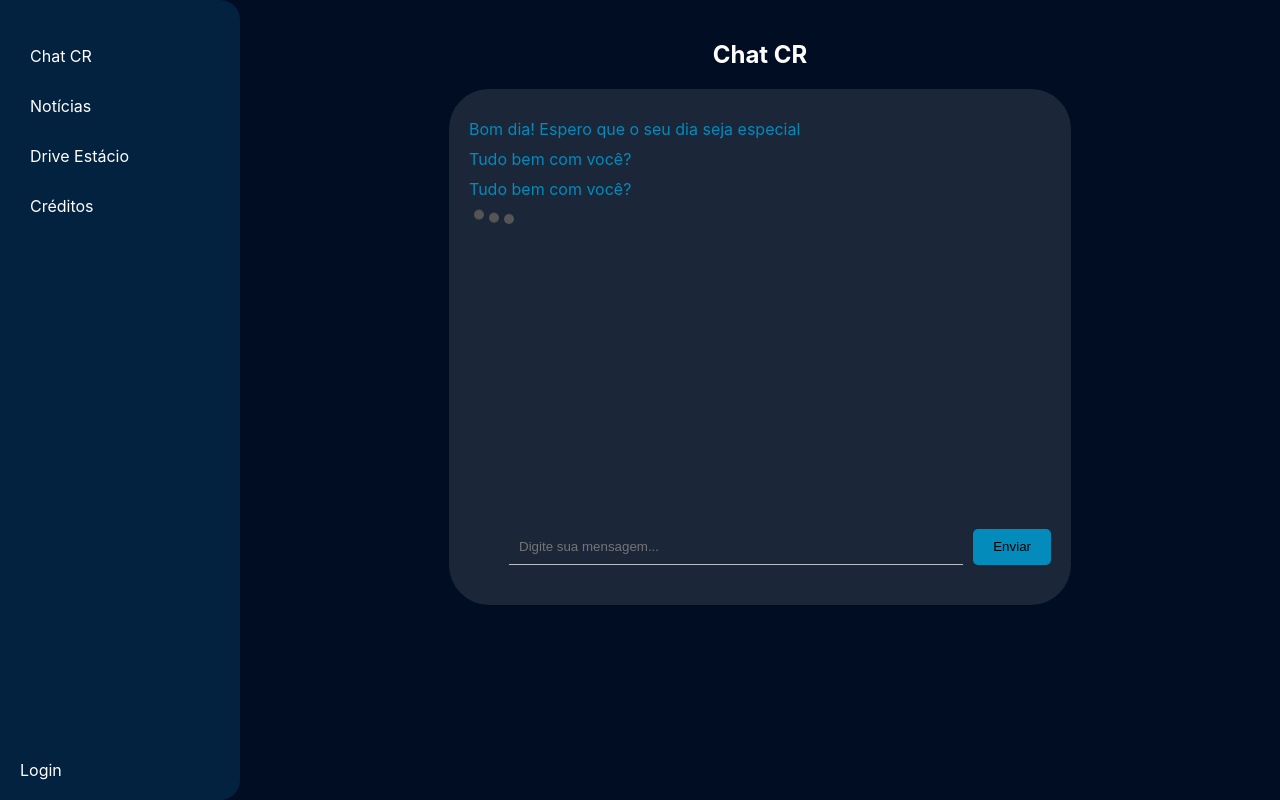
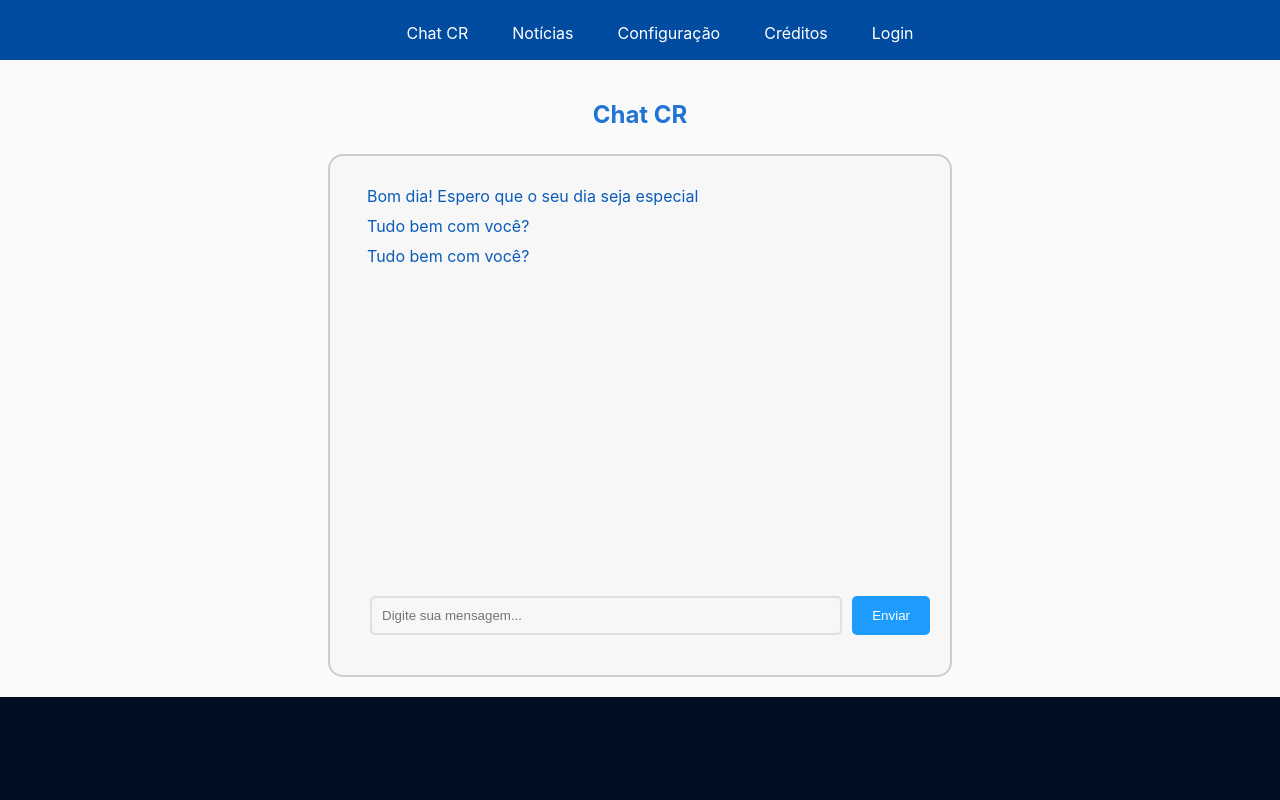
Before and after one commit to estevam5s/chatbot-ltd-estacio, a React (Create React App) app: page /chat in a window 1280 px wide. Built offline with nearby package versions, Linux system fonts and the light colour scheme.

Commit message:
:boom: melhorias no currículo

```diff
--- a/package.json
+++ b/package.json
@@ -16,6 +16,7 @@
     "@types/react-dom": "^18.3.0",
     "axios": "^1.7.2",
     "jspdf": "^2.5.1",
+    "jspdf-autotable": "^3.8.2",
     "newsapi": "^2.4.1",
     "patch-package": "^8.0.0",
     "pg": "^8.12.0",
--- a/src/App.js
+++ b/src/App.js
@@ -21,10 +21,13 @@ function App() {
               <Link to="/noticias" className="nav-link">Notícias</Link>
             </li>
             <li className="nav-item">
-              <Link to="/configuracao" className="nav-link">Drive Estácio</Link>
+              <Link to="/configuracao" className="nav-link">Configuração</Link>
             </li>
             <li className="nav-item">
               <Link to="/creditos" className="nav-link">Créditos</Link>
+            </li>
+            <li className="nav-item">
+              <Link to="/login" className="nav-link">Login</Link>
             </li>
           </ul>
         </nav>
@@ -39,10 +42,6 @@ function App() {
             <Route path="/chat" element={<Chat />} />
           </Routes>
         </div>
-
-        <div className="login-link">
-          <Link to="/login" className="nav-link">Login</Link>
-        </div>
       </div>
     </Router>
   );
--- a/src/estilos/app.css
+++ b/src/estilos/app.css
@@ -3,43 +3,45 @@
 /* Container principal */
 .app-container {
   display: flex;
-  height: 100vh;
+  flex-direction: column;
+  height: auto;
+  background-color: #fafafa;
 }
 
 /* Estilos da barra de navegação */
 .navbar {
-  background-color: #03223F; /* Cor de fundo da navegação */
-  padding: 20px;
-  width: 200px;
-  position: relative;
-  border-top-right-radius: 20px; /* Adicionando bordas arredondadas */
-  border-bottom-right-radius: 20px;
+  background-color: #014BA0; /* Cor de fundo da navegação */
+  width: 100vw;
+  height: 60px;
 }
 
 /* Lista de itens de navegação */
 .nav-menu {
+  display: flex;
+  justify-content: center;
+  align-items: center;
+  flex-direction: row;
   list-style-type: none;
-  padding: 0;
 }
 
 /* Estilos dos itens de navegação */
 .nav-item {
-  margin-bottom: 10px;
+  padding: 7px 12px;
 }
 
 /* Estilos dos links de navegação */
 .nav-link {
   text-decoration: none;
   color: white;
+  border-radius: 5px;
   padding: 10px;
-  border-radius: 5px;
-  display: block;
   transition: background-color 0.3s ease; /* Adicionando transição suave */
 }
 
+
 /* Estilos dos links de navegação ao passar o mouse */
 .nav-link:hover {
-  background-color: #1E415F; /* Cor de fundo ao passar o mouse */
+  background-color: #136bcfbd; /* Cor de fundo ao passar o mouse */
 }
 
 /* Conteúdo principal */
@@ -52,11 +54,3 @@
 .title {
   color: white;
 }
-
-/* Link de login */
-.login-link {
-  position: absolute;
-  bottom: 10px;
-  left: 10px;
-  z-index: 999;
-}
--- a/src/estilos/chat.css
+++ b/src/estilos/chat.css
@@ -6,16 +6,19 @@
 }
 
 .chat-title {
-    margin-bottom: 20px;
-    color: white;
+  margin-bottom: 25px;
+  color: #2174D4;
 }
 
 .chat-box {
-    width: 90%;
-    max-width: 582px;
-    background: rgba(255, 255, 255, 0.1);
+  width: 100%;
+  max-width: 600px;
+  background: rgb(237, 237, 237, 0.3) !important;
+  border: 2px solid #CCCCCC;
   padding: 20px;
-    border-radius: 40px;
+  padding-left: 0px;
+  border-radius: 15px;
+
 }
 
 .messages {
@@ -25,11 +28,15 @@
 }
 
 .message {
-    margin: 10px 0;
+  margin: 10px;
+  text-align: end;
+
 }
 
 .bot-message {
-    color: #038BBB;
+  color: #0A5CB8;
+  padding-left: 27px;
+  text-align: left;
 }
 
 .input-container {
@@ -40,82 +47,18 @@
 .chat-input {
   flex-grow: 1;
   padding: 10px;
-    border: none;
-    border-bottom: 1px solid rgba(255, 255, 255, 0.7);
+  border-radius: 5px;
+  border: 2px solid #dededef6;
   background: transparent;
-    color: white;
+
 }
 
 .send-button {
   padding: 10px 20px;
-    background-color: #038BBB;
+  background-color: #1D9CFE;
   border: none;
   border-radius: 5px;
   cursor: pointer;
-    color: black;
+  color: rgb(255, 255, 255);
   margin-left: 10px;
 }
-
-
-.typing-indicator {
-  display: inline-block;
-  position: relative;
-  width: 10px;
-  height: 10px;
-}
-.typing-indicator span {
-  display: inline-block;
-  width: 10px;
-  height: 10px;
-  border-radius: 50%;
-  background-color: #555;
-  margin-right: 5px;
-  animation: typing-bounce 1s infinite ease-in-out;
-}
-@keyframes typing-bounce {
-  0%, 100% {
-    transform: translateY(0);
-  }
-  50% {
-    transform: translateY(-5px);
-  }
-}
-
-.typing-indicator {
-  display: flex;
-  justify-content: center; /* Centraliza as bolinhas horizontalmente */
-  align-items: center; /* Centraliza as bolinhas verticalmente */
-  width: 50px; /* Ajuste conforme necessário para acomodar a largura total das bolinhas */
-  height: 20px; /* Altura suficiente para o movimento das bolinhas */
-}
-
-.typing-indicator span {
-  display: inline-block;
-  width: 10px; /* Tamanho das bolinhas */
-  height: 10px; /* Tamanho das bolinhas */
-  border-radius: 50%;
-  background-color: #555;
-  margin: 0 2.5px; /* Espaçamento entre as bolinhas */
-  animation: typing-bounce 1.5s infinite ease-in-out;
-}
-
-.typing-indicator span:nth-child(1) {
-  animation-delay: 0s;
-}
-
-.typing-indicator span:nth-child(2) {
-  animation-delay: 0.3s; /* Atraso para a segunda bolinha levantar */
-}
-
-.typing-indicator span:nth-child(3) {
-  animation-delay: 0.6s; /* Atraso para a terceira bolinha levantar */
-}
-
-@keyframes typing-bounce {
-  0%, 100% {
-    transform: translateY(0);
-  }
-  50% {
-    transform: translateY(-5px);
-  }
-}
--- a/src/paginas/chat.js
+++ b/src/paginas/chat.js
@@ -20,16 +20,19 @@ const steps = [
   { question: 'Quantos semestres ao todo tem o seu curso?', key: 'periodo', section: 'academica' },
   { question: 'Qual é o status atual do curso?', key: 'statusAtual', section: 'academica' },
   { question: 'Qual é a fase atual do curso?', key: 'faseAtual', section: 'academica' },
+  { question: 'Deseja adicionar outra formação? (sim ou não)', key: 'adicionarAcademica', section: 'academica' },
   { question: 'Vamos falar agora sobre a sua carreira, podemos dar continuidade?', key: 'resposta', section: 'resposta' },
   { question: 'Qual é o nome da empresa em que trabalha ou já trabalhou?', key: 'empresa', section: 'experiencia' },
   { question: 'Qual era o cargo ocupado ou que ocupa atualmente?', key: 'trabalho', section: 'experiencia' },
   { question: 'Quanto tempo você ficou trabalhando ou ainda trabalha?', key: 'duracao', section: 'experiencia' },
-  { question: 'Descreva uma função que você desenpenha ou que já desempenhou.', key: 'descricao', section: 'experiencia' },
+  { question: 'Descreva uma função que você desempenha ou que já desempenhou.', key: 'descricao', section: 'experiencia' },
   { question: 'Descreva uma outra função.', key: 'Sdescricao', section: 'experiencia' },
+  { question: 'Deseja adicionar outra experiência? (sim ou não)', key: 'adicionarExperiencia', section: 'experiencia' },
   { question: 'Agora falaremos sobre as suas certificações, podemos começar?', key: 'resposta', section: 'resposta' },
   { question: 'Qual é o nome do seu certificado?', key: 'nome', section: 'certificacoes' },
   { question: 'Qual é o curso relacionado ao certificado?', key: 'curso', section: 'certificacoes' },
   { question: 'Qual é a instituição emissora do certificado?', key: 'instituicao', section: 'certificacoes' },
+  { question: 'Deseja adicionar outro certificado? (sim ou não)', key: 'adicionarCertificacao', section: 'certificacoes' },
   { question: 'Chegamos no final, podemos dar continuidade?', key: 'resposta', section: 'resposta' },
   { question: 'Qual idioma você fala?', key: 'lingua', section: 'idiomas' },
   { question: 'Qual é o seu nível de fluência no idioma?', key: 'fluencia', section: 'idiomas' },
@@ -52,6 +55,9 @@ const Chat = () => {
   const [messages, setMessages] = useState([]);
   const [input, setInput] = useState('');
   const [currentStep, setCurrentStep] = useState(0);
+  const [addingMore, setAddingMore] = useState(false);
+  // eslint-disable-next-line no-unused-vars
+  const [currentSection, setCurrentSection] = useState('');
   const [curriculoData, setCurriculoData] = useState({
     resposta: {},
     dadosPessoais: {},
@@ -95,24 +101,36 @@ const Chat = () => {
       const step = steps[currentStep];
       const newData = { ...curriculoData };
 
-      if (['experiencia', 'academica', 'certificacoes', 'idiomas'].includes(step.section)) {
-        const sectionArray = newData[step.section];
-        const index = sectionArray.length - 1;
-
-        if (sectionArray[index] && !sectionArray[index][step.key]) {
-          sectionArray[index][step.key] = input;
+      if (step.key.startsWith('adicionar')) {
+        const section = step.section;
+        if (input.toLowerCase() === 'sim') {
+          const sectionStartStep = steps.findIndex(s => s.section === section && !s.key.startsWith('adicionar'));
+          setCurrentStep(sectionStartStep);
         } else {
-          const newItem = { [step.key]: input };
-          if (step.subkey) newItem[step.subkey] = [input];
-          sectionArray.push(newItem);
+          setCurrentStep(currentStep + 1);
+        }
+      } else if (['experiencia', 'academica', 'certificacoes'].includes(step.section)) {
+        if (!addingMore) {
+          newData[step.section].push({ [step.key]: input });
+          setCurrentSection(step.section);
+        } else {
+          const sectionArray = newData[step.section];
+          sectionArray[sectionArray.length - 1][step.key] = input;
+        }
+        setAddingMore(true);
+        if (steps[currentStep + 1].key.startsWith('adicionar')) {
+          setCurrentStep(currentStep + 1);
+          setAddingMore(false);
+        } else {
+          setCurrentStep(currentStep + 1);
         }
       } else {
         newData[step.section][step.key] = input;
+        setCurrentStep(currentStep + 1);
       }
 
       setCurriculoData(newData);
       setInput('');
-      setCurrentStep(currentStep + 1);
     }
   };
 
@@ -131,70 +149,43 @@ const Chat = () => {
       doc.setFont('Helvetica', 'bold');
       doc.text(title, 10, yOffset);
       const textWidth = doc.getTextWidth(title);
-      doc.setDrawColor(0, 0, 0); // Preto
-      doc.line(10, yOffset + 2, 10 + textWidth, yOffset + 2); // Sublinhado
+      doc.setDrawColor(0, 0, 0);
+      doc.setLineWidth(0.5);
+      doc.line(10, yOffset + 2, 10 + textWidth, yOffset + 2);
+      yOffset += 10;
+
       doc.setFont('Helvetica', 'normal');
-      doc.setFontSize(12);
-      yOffset += 10;
-      const splitContent = doc.splitTextToSize(content || '', doc.internal.pageSize.width - 20);
-      splitContent.forEach((line, index) => {
-        const parts = line.split(': ');
-        if (parts.length === 2 && (parts[0].toLowerCase().includes('e-mail') || parts[0].toLowerCase().includes('linkedin'))) {
-          doc.text(parts[0] + ': ', 10, yOffset);
-          doc.setTextColor(0, 0, 255); // Azul para links e emails
-          doc.text(parts[1].trim(), 10 + doc.getTextWidth(parts[0] + ': '), yOffset);
-          doc.setTextColor(0, 0, 0); // Preto para o restante
-        } else {
-          doc.text(line, 10, yOffset);
-        }
-        yOffset += doc.internal.getLineHeight() / doc.internal.scaleFactor;
+      doc.setFontSize(14);
+
+      Object.keys(content).forEach((key) => {
+        const text = `${key}: ${content[key]}`;
+        doc.text(text, 10, yOffset);
+        yOffset += 10;
       });
       yOffset += 10;
     };
 
-    const formatAcademica = (academica) => {
-      return academica.map((item, index) => {
-        return `Curso: ${item.curso}\n` +
-        `Instituição: ${item.instituicao}\n` +
-        `Total de semestres: ${item.periodo}\n` +
-        `Status do curso: ${item.statusAtual}\n` +
-        `Fase atual: ${item.faseAtual}`;
-      }).join('\n\n');
+    const addArraySection = (title, contentArray) => {
+      contentArray.forEach((content, index) => {
+        addSection(`${title} ${index + 1}`, content);
+      });
     };
 
-    const formatExperiencia = (experiencia) => {
-      return experiencia.map((item, index) => {
-        return `Empresa: ${item.empresa}\n` +
-        `Cargo: ${item.trabalho}\n` +
-        `Duração: ${item.duracao}\n` +
-        `Função: ${item.descricao}\n` +
-        `Outra função: ${item.Sdescricao}`;
-      }).join('\n\n');
-    };
+    addSection('Dados Pessoais', curriculoData.dadosPessoais);
+    addSection('Objetivo Profissional', curriculoData.objetivoProfissional);
+    addArraySection('Formação Acadêmica', curriculoData.academica);
+    addArraySection('Experiência Profissional', curriculoData.experiencia);
+    addArraySection('Certificações', curriculoData.certificacoes);
+    addSection('Idiomas', curriculoData.idiomas);
 
-    // eslint-disable-next-line no-unused-vars
-    const formatCertificacoes = (certificacoes) => {
-      return certificacoes.map((item, index) => {
-        return `Certificado: ${item.nome}\nCurso: ${item.curso}\nInstituição: ${item.instituicao}`;
-      }).join('\n\n');
-    };
+    doc.save(`${nomePessoa}_curriculo.pdf`);
+  };
 
-    // eslint-disable-next-line no-unused-vars
-    const formatIdiomas = (idiomas) => {
-      return idiomas.map((item, index) => {
-        return `Idioma: ${item.lingua}\nFluência: ${item.fluencia}\nOutro Idioma: ${item.lingua2}\nFluência no segundo idioma: ${item.fluencia2}`;
-      }).join('\n\n');
-    };
-
-    addSection('Dados Pessoais', Object.entries(curriculoData.dadosPessoais).filter(([key]) => key !== 'cliente').map(([key, value]) => `${key}: ${value}`).join('\n'));
-    addSection('Objetivo Profissional', curriculoData.objetivoProfissional.descricao || '');
-    addSection('Formação Acadêmica', formatAcademica(curriculoData.academica));
-    addSection('Experiência', formatExperiencia(curriculoData.experiencia));
-    addSection('Certificações', curriculoData.certificacoes.map((c) => `${c.nome} - ${c.curso} (${c.instituicao})`).join('\n'));
-    addSection('Idiomas', curriculoData.idiomas.map((i) => `${i.lingua}: ${i.fluencia}\n${i.lingua2}: ${i.fluencia2}`).join('\n'));
-    doc.save('curriculo.pdf');
-
-    doc.save(`${nomePessoa}.pdf`);
+  // eslint-disable-next-line no-unused-vars
+  const handleKeyDown = (e) => {
+    if (e.key === 'Enter') {
+      sendMessage();
+    }
   };
 
   return (
```
Also changed, not shown: 1 other file (tests, documents, lock files or other folders). Lines whose indentation alone changed are shown as unchanged.
